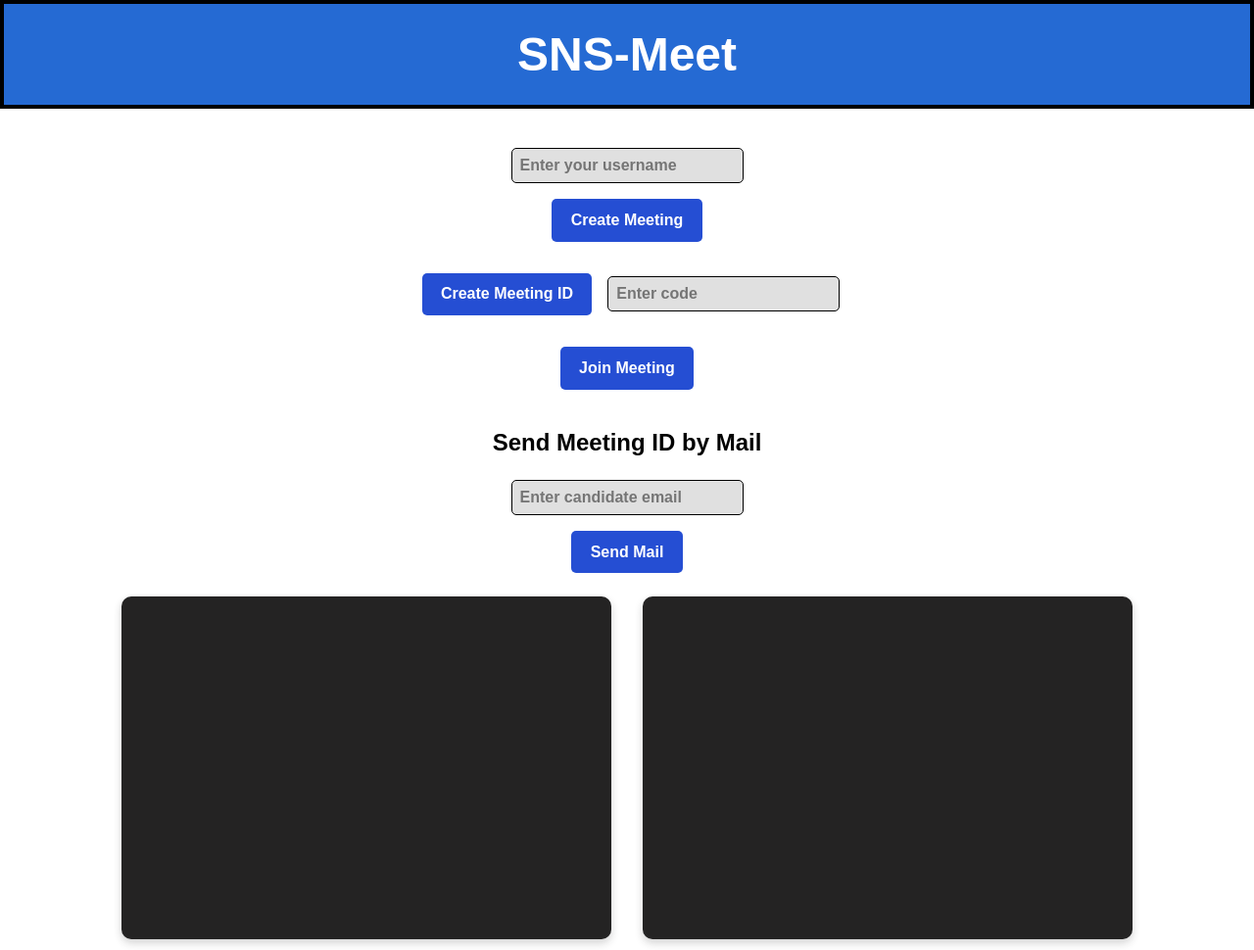
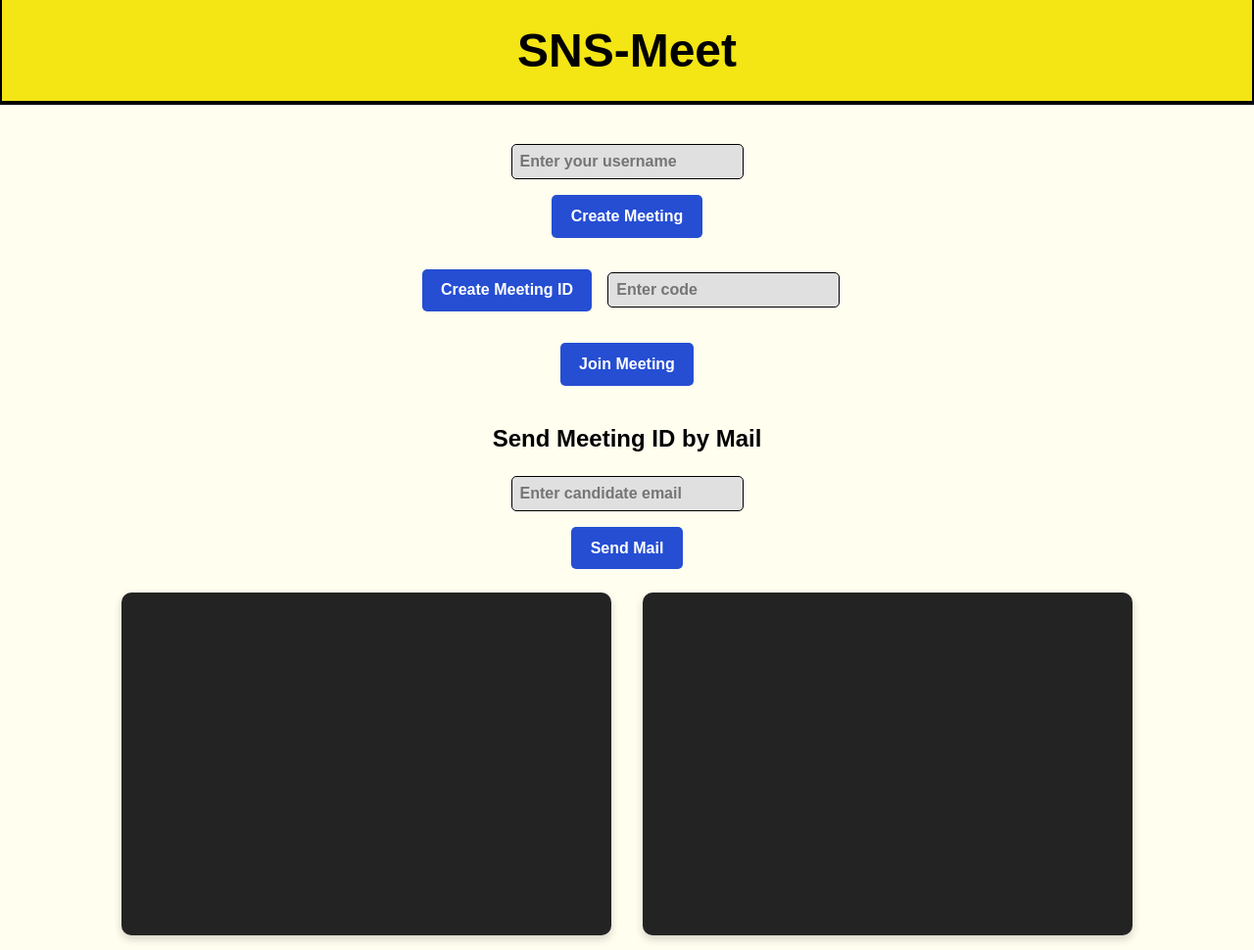
Before and after one commit to rahulpihub/Meet, a website built with Vite: page index.html in a window 1280 px wide. Shown: the top 970 px of the page at 98% size. Built offline with nearby package versions, Linux system fonts and the light colour scheme; some packages are replaced by stand-ins of ours; a web font is replaced by a local one.

Commit message:
Yellow Theme Added

```diff
--- a/style.css
+++ b/style.css
@@ -12,7 +12,7 @@ body {
   flex-direction: column;
   align-items: center;
   min-height: 100vh;
-  background: #ffffff;
+  background: #fffeef;
   color: #000000;
 }
 
@@ -264,20 +264,22 @@ input:focus {
 }
 
 #titleContainer {
-  border: 4px solid #000000;
+  border-left: 2px solid #000000;
+  border-right: 2px solid #000000;
+  border-bottom: 4px solid #000000;
   padding: 1.5rem;
   display: block;
   text-align: center;
   margin-top: 0;
   margin-bottom: 2rem;
-  background-color: #256ad3;
+  background-color: #f4e514;
   width: 100%;
   box-sizing: border-box;
 }
 
 #mainTitle {
   font-size: 3rem;
-  color: #ffffff;
+  color: #000000;
   font-weight: bold;
   margin: 0;
 }
```
